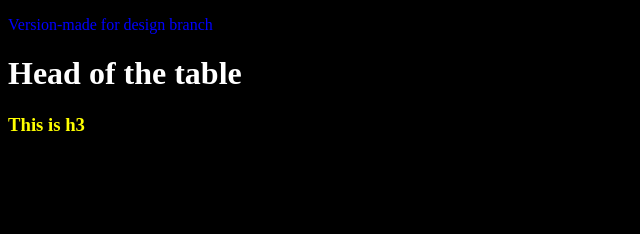
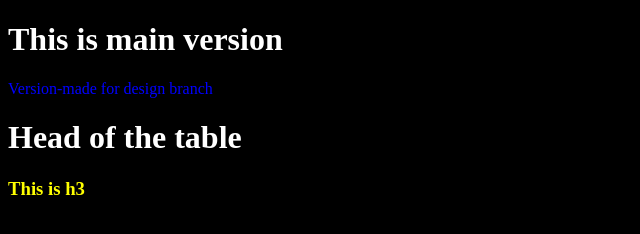
Before and after one commit to HardikKajne1999/NEW-DAWN, a plain HTML site: page index.html in a window 1280 px wide. Shown: the whole page, without its empty margins (0-640 px from the left). Drawn offline with Linux system fonts and the light colour scheme.

Commit message:
main-version

```diff
--- a/index.html
+++ b/index.html
@@ -7,6 +7,7 @@
     <title>This is title</title>
 </head>
 <body>
+    <h1>This is main version</h1>
     <p>Version-made for design branch</p>
     <h1>Head of the table</h1>
     <h3>This is h3</h3>
```
